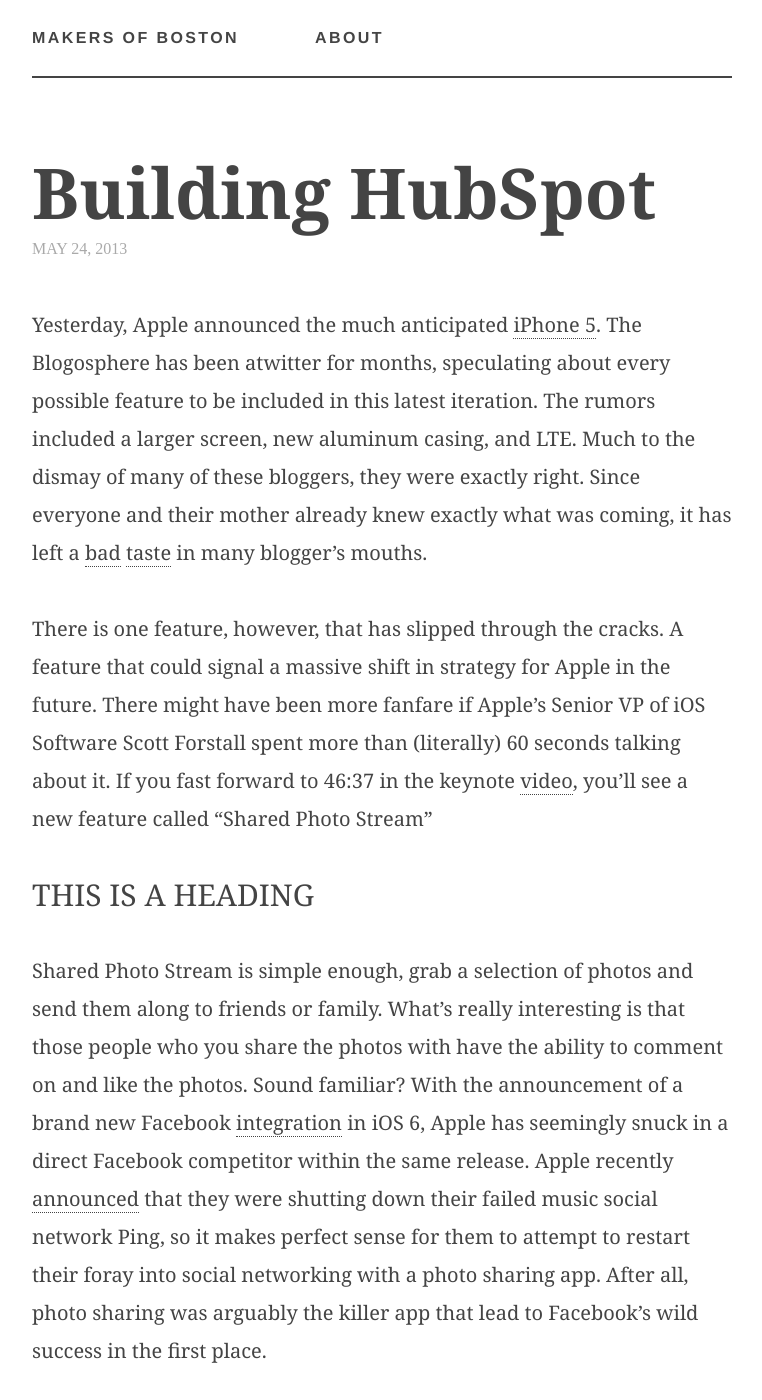
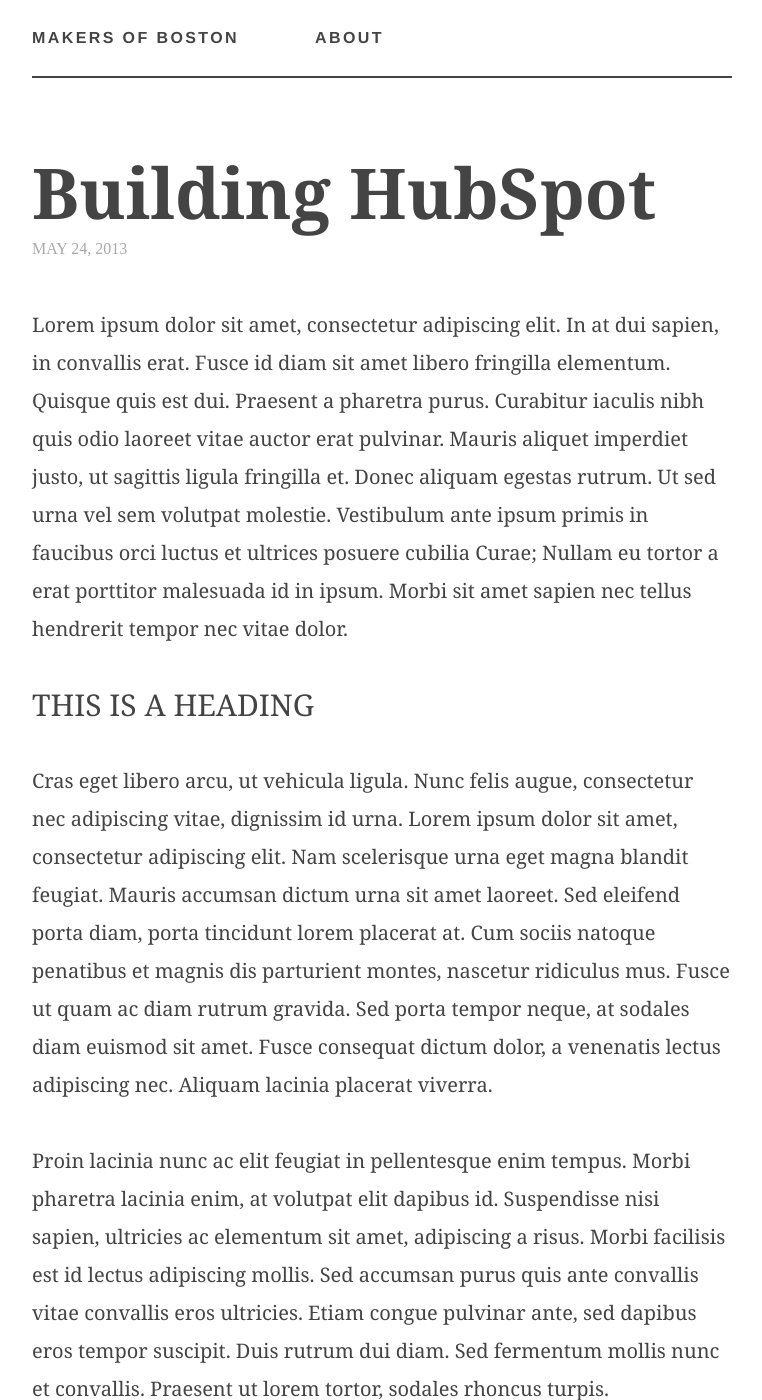
Before and after one commit to MakersofBoston/makersofboston.github.io, a Jekyll site: the page built from _posts/2013-05-24-test.md, in a window 1280 px wide and 1400 px high. Shown: the whole window, without its empty margins (258-1020 px from the left). Built offline with Jekyll 4.4.1, drawn with Linux system fonts in a browser that asks for light colours; some of the changed text lies outside the part shown.

Commit message:
Updated dummy content

```diff
--- a/_posts/2013-05-24-test.md
+++ b/_posts/2013-05-24-test.md
@@ -3,20 +3,16 @@
 title: Building HubSpot
 ---
 
-Yesterday, Apple announced the much anticipated [iPhone 5][2]. The Blogosphere has been atwitter for months, speculating about every possible feature to be included in this latest iteration. The rumors included a larger screen, new aluminum casing, and LTE. Much to the dismay of many of these bloggers, they were exactly right. Since everyone and their mother already knew exactly what was coming, it has left a [bad][3] [taste][4] in many blogger's mouths.
-
-There is one feature, however, that has slipped through the cracks. A feature that could signal a massive shift in strategy for Apple in the future. There might have been more fanfare if Apple's Senior VP of iOS Software Scott Forstall spent more than (literally) 60 seconds talking about it. If you fast forward to 46:37 in the keynote [video][5], you'll see a new feature called "Shared Photo Stream"
+Lorem ipsum dolor sit amet, consectetur adipiscing elit. In at dui sapien, in convallis erat. Fusce id diam sit amet libero fringilla elementum. Quisque quis est dui. Praesent a pharetra purus. Curabitur iaculis nibh quis odio laoreet vitae auctor erat pulvinar. Mauris aliquet imperdiet justo, ut sagittis ligula fringilla et. Donec aliquam egestas rutrum. Ut sed urna vel sem volutpat molestie. Vestibulum ante ipsum primis in faucibus orci luctus et ultrices posuere cubilia Curae; Nullam eu tortor a erat porttitor malesuada id in ipsum. Morbi sit amet sapien nec tellus hendrerit tempor nec vitae dolor.
 
 ## This is a heading
 
-Shared Photo Stream is simple enough, grab a selection of photos and send them along to friends or family. What's really interesting is that those people who you share the photos with have the ability to comment on and like the photos. Sound familiar? With the announcement of a brand new Facebook [integration][6] in iOS 6, Apple has seemingly snuck in a direct Facebook competitor within the same release. Apple recently [announced][7] that they were shutting down their failed music social network Ping, so it makes perfect sense for them to attempt to restart their foray into social networking with a photo sharing app. After all, photo sharing was arguably the killer app that lead to Facebook's wild success in the first place.
+Cras eget libero arcu, ut vehicula ligula. Nunc felis augue, consectetur nec adipiscing vitae, dignissim id urna. Lorem ipsum dolor sit amet, consectetur adipiscing elit. Nam scelerisque urna eget magna blandit feugiat. Mauris accumsan dictum urna sit amet laoreet. Sed eleifend porta diam, porta tincidunt lorem placerat at. Cum sociis natoque penatibus et magnis dis parturient montes, nascetur ridiculus mus. Fusce ut quam ac diam rutrum gravida. Sed porta tempor neque, at sodales diam euismod sit amet. Fusce consequat dictum dolor, a venenatis lectus adipiscing nec. Aliquam lacinia placerat viverra.
 
-So is Apple planning on beating the social media giants at their own game? Only time will tell...
+Proin lacinia nunc ac elit feugiat in pellentesque enim tempus. Morbi pharetra lacinia enim, at volutpat elit dapibus id. Suspendisse nisi sapien, ultricies ac elementum sit amet, adipiscing a risus. Morbi facilisis est id lectus adipiscing mollis. Sed accumsan purus quis ante convallis vitae convallis eros ultricies. Etiam congue pulvinar ante, sed dapibus eros tempor suscipit. Duis rutrum dui diam. Sed fermentum mollis nunc et convallis. Praesent ut lorem tortor, sodales rhoncus turpis. Pellentesque rutrum placerat consectetur. Phasellus euismod sem et dui pretium at rutrum augue tristique. Nulla eget neque quis diam elementum sodales non eu massa.
 
+## This is a heading
 
- [2]: http://www.apple.com/iphone/ "iPhone"
- [3]: http://www.forbes.com/sites/timothylee/2012/09/12/the-iphone-5-and-the-post-steve-jobs-apple/ "Post Steve Apple sucks."
- [4]: http://news.cnet.com/8301-13579_3-57511164-37/ho-hum-the-iphone-5-isnt-going-to-wow-anyone/ "Ho hum iPhone."
- [5]: http://www.apple.com/apple-events/september-2012/ "Apple Keynote"
- [6]: http://techcrunch.com/2012/09/12/apple-facebook-ios-6-integration/ "Facebook integration"
- [7]: http://thenextweb.com/apple/2012/09/13/apple-shuttering-failed-social-music-network-ping-september-30th/ "Ping is dead"
+In lacinia dictum blandit. Nullam sollicitudin magna ut ipsum imperdiet feugiat. Proin vestibulum rutrum euismod. Aliquam accumsan iaculis lorem, nec egestas nulla pretium et. Donec vitae pellentesque purus. Nulla ornare felis nec tellus ultricies in blandit libero malesuada. Praesent libero eros, accumsan vitae dapibus vitae, viverra sed libero. Mauris nec feugiat turpis. Pellentesque ligula eros, semper sed vulputate vel, rutrum quis augue.
+
+In viverra, justo at convallis feugiat, mauris dui pretium risus, in gravida ligula erat sed felis. Nulla et turpis et nunc sagittis porttitor ut at velit. Suspendisse vel purus arcu, lobortis elementum lectus. Praesent nec dolor eget odio feugiat pretium sed sit amet sem. Donec ac accumsan orci. In hac habitasse platea dictumst. Nulla nec turpis in mi porta convallis. Etiam eget nulla nec sapien volutpat suscipit vitae et mi. Duis rhoncus nulla quis nisl tincidunt varius molestie at nisl. Nam blandit velit sed urna consectetur pharetra. Praesent justo elit, laoreet sed tempus luctus, tristique ac quam.
```
